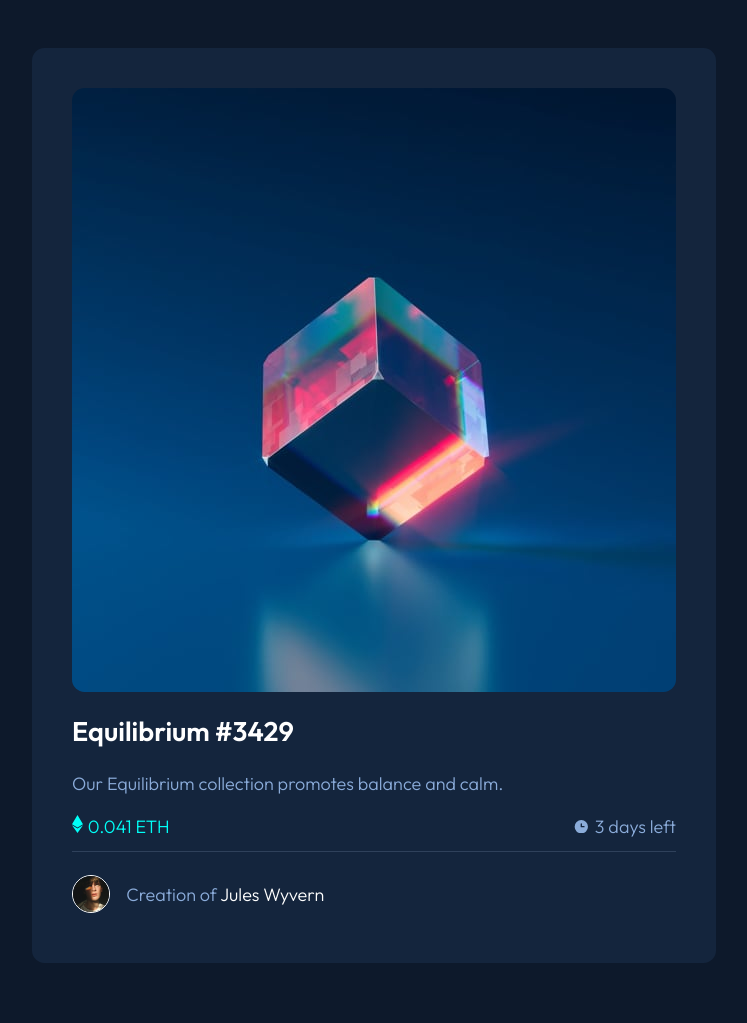
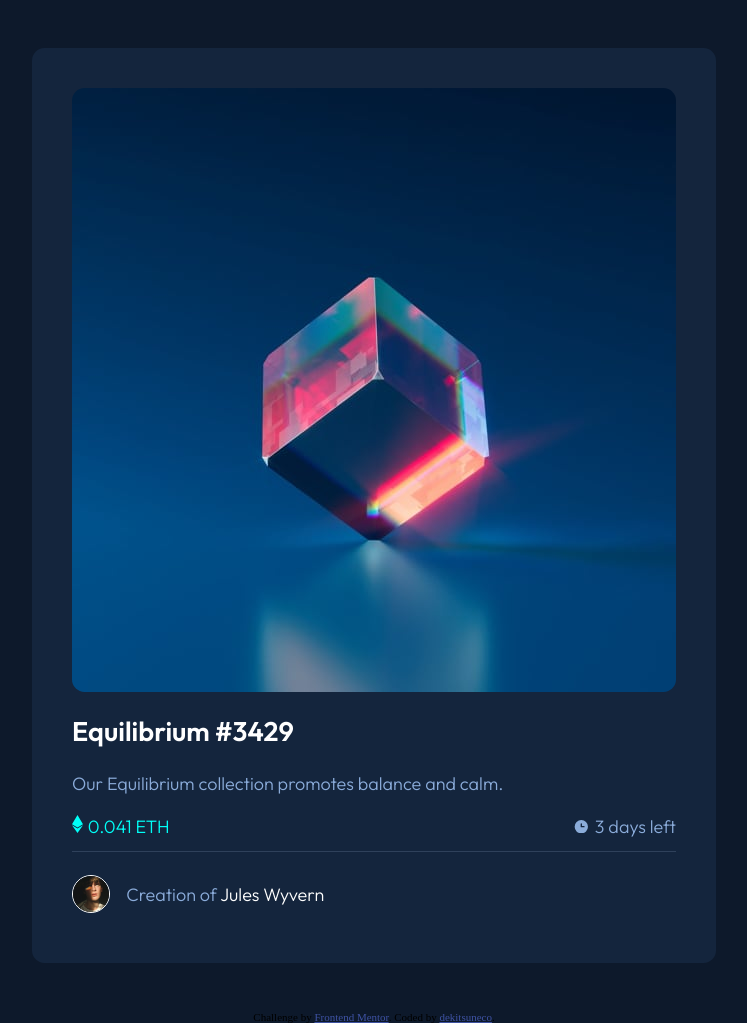
Before and after one commit to dekitsuneco/nft-card-component, a website: page src/index.html in a window 1280 px wide. Shown: the whole page, without its empty margins (266-1013 px from the left). Drawn offline with Linux system fonts and the light colour scheme; files that its build step writes are made by us from their sources; files whose address does not match are found by name.

Commit message:
fix footer content and delete unnecessary comments

```diff
--- a/src/index.html
+++ b/src/index.html
@@ -53,16 +53,10 @@
       </div>
     </div>
 
-    <!--<div class="attribution">
+    <div class="attribution">
       Challenge by <a href="https://www.frontendmentor.io?ref=challenge" target="_blank">Frontend Mentor</a>.
-      Coded by <a href="#">Your Name Here</a>.
-    </div>-->
+      Coded by <a href="https://github.com/dekitsuneco">dekitsuneco</a>.
+    </div>
   </body>
 
 </html>
-
-<!--TODO 🕒 :
- * ADD APPEARIANG OV SVG ON HOVER OF HEADER IMAGE
- * RESCTRUCTURE BY USING METHODOLY OF BEM
- * PUSH TO GITHUB
- * PUSH TO FRONTEND.MENTOR-->
--- a/src/styles/style.css
+++ b/src/styles/style.css
@@ -8,6 +8,8 @@ body {
   width: 100vw;
 
   display: flex;
+  flex-direction: column;
+  flex-wrap: wrap;
   align-items: center;
   justify-content: center;
 }
```
